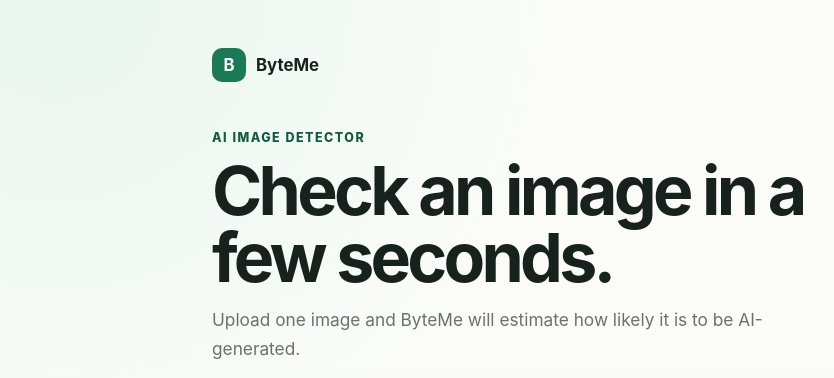
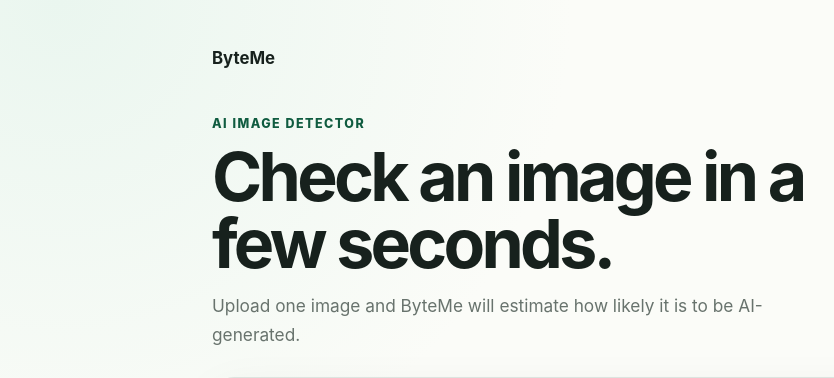
Before and after one commit to irtan-cell/ByteMe, a Flask app: page / in a window 1280 px wide. Shown: the top 378 px of the page, without its empty margins (68-902 px from the left). Run offline with Flask 3, Linux system fonts and the light colour scheme.

Commit message:
Remove ByteMe letter mark

```diff
--- a/static/styles.css
+++ b/static/styles.css
@@ -54,16 +54,6 @@
   font-size: 1.05rem;
   font-weight: 750;
   text-decoration: none;
-}
-
-.brand-mark {
-  display: grid;
-  width: 34px;
-  height: 34px;
-  place-items: center;
-  border-radius: 10px;
-  color: white;
-  background: var(--accent);
 }
 
 .eyebrow {
--- a/templates/index.html
+++ b/templates/index.html
@@ -11,7 +11,6 @@
     <main class="page-shell">
       <header class="intro">
         <a class="brand" href="/" aria-label="ByteMe home">
-          <span class="brand-mark" aria-hidden="true">B</span>
           <span>ByteMe</span>
         </a>
         <p class="eyebrow">AI image detector</p>
```
